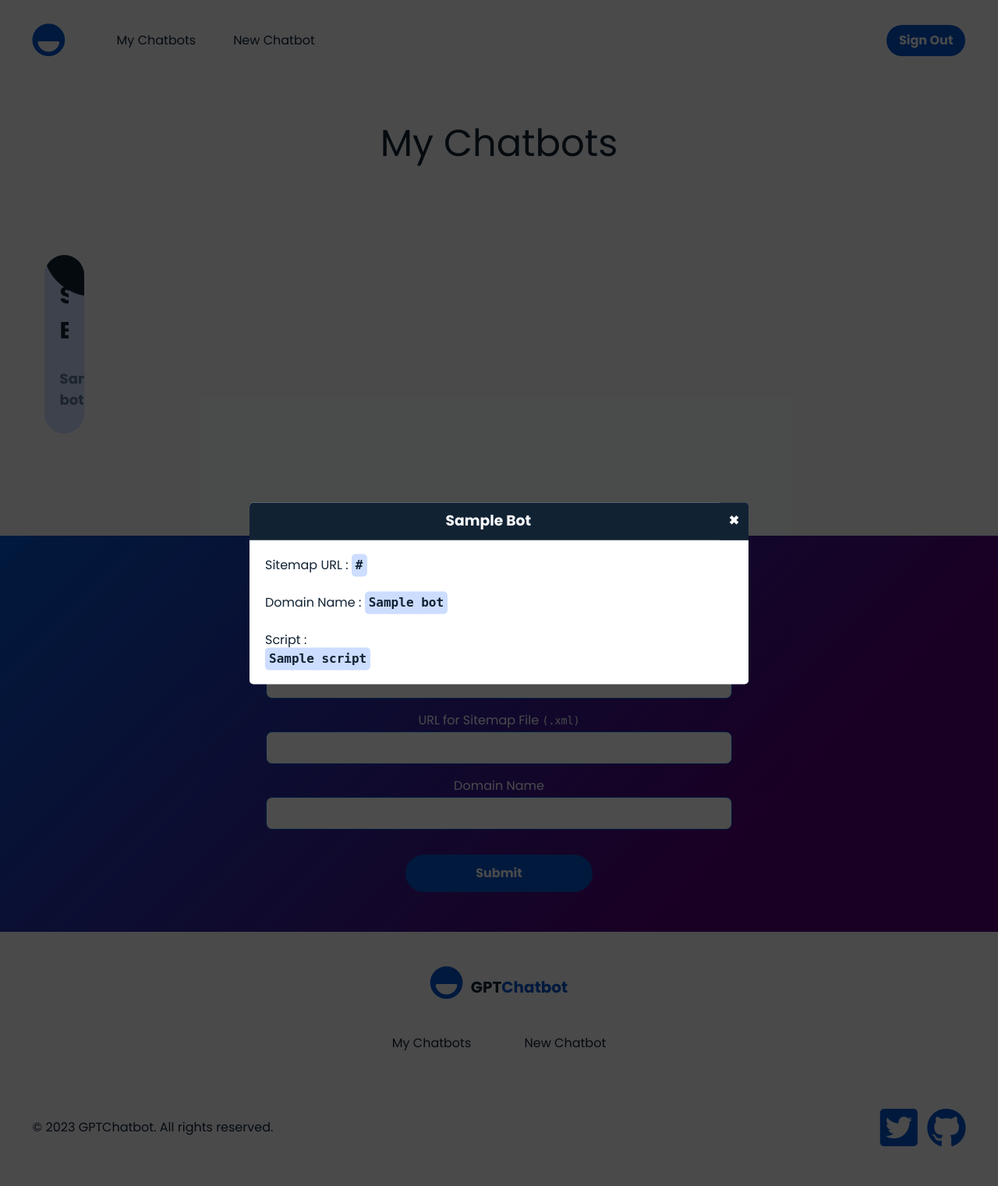
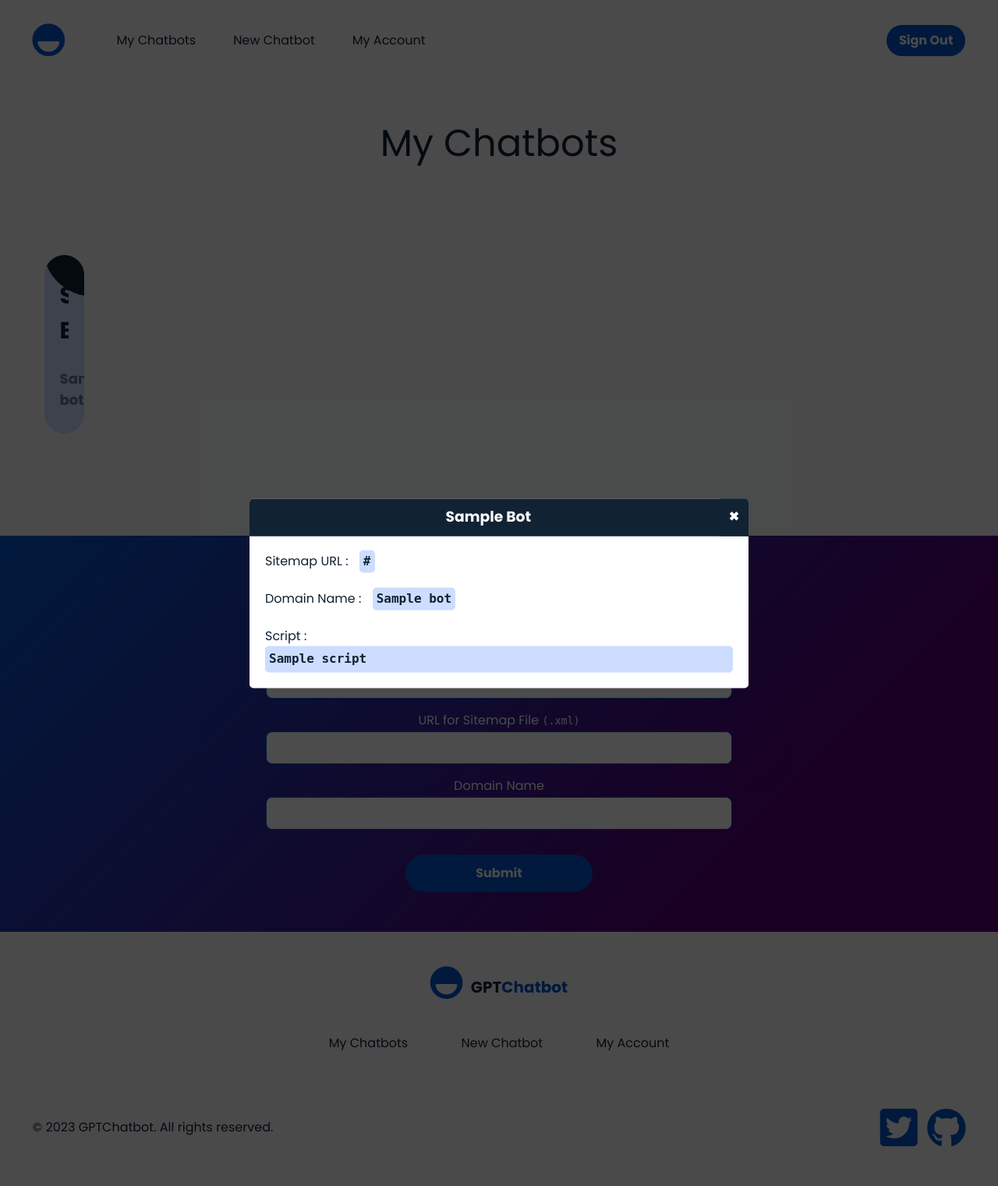
Before and after one commit to SadashayKanungo/GPT-Chatbot, a Flask app: template templates/dashboard.html in a window 1280 px wide, after a click that opens the changed part. Shown: the whole page at 78% size. Run offline with Flask 2, Linux system fonts and the light colour scheme; the template is opened without the code that fills it: most values are stand-ins (such as "Sample title", 1, 10 or a date in 2020); some libraries are stand-ins or nearby versions.

Commit message:
added account page

```diff
--- a/app.py
+++ b/app.py
@@ -50,7 +50,8 @@ def signup():
         "name": request.form.get('name'),
         "email": request.form.get('email'),
         "password": request.form.get('password'),
-        "token": None
+        "token": None,
+        "plan":"Starter"
     }
 
     # Encrypt the password
@@ -108,6 +109,14 @@ def dashboard():
 
     bots = db.chatbots.find({'owner':current_user['_id']})
     return render_template('dashboard.html', user=current_user, bots=bots, csrf_token=get_csrf_token(current_user['token']))
+
+@app.route('/account/')
+@jwt_required()
+def account():
+    if not current_user['token']:
+        return jsonify({ "error": "Not Authorized" }), 401
+
+    return render_template('account.html', user=current_user)
 
 @app.route('/bot/', defaults={'path': ''})
 @app.route('/bot/<path:path>')
@@ -180,5 +189,9 @@ def ask_chatbot():
         'answer': ans
     }
 
+# Stripe Endpoints
+
+
+
 if __name__ == "__main__":
     app.run(debug=True)
--- a/static/style/resalient.fontIcons.screen.css
+++ b/static/style/resalient.fontIcons.screen.css
@@ -25,8 +25,8 @@ body {
 	--primeSelection:#0484;
 	--gradientStart:#05C;
 	--gradientEnd:#507;
-  --red:#ff1111;
-  --red-translucent:#ff9999;
+  	--red:#ff1111;
+  	--red-translucent:#ff6565;
 }
 
 html,body,div,p,h1,h2,h3,h4,h5,h6,
@@ -34,6 +34,7 @@ ul,ol,li,dl,dt,dd,form,fieldset,caption,legend,
 table,tr,td,th,address,blockquote,img {
 	margin:0;
 	padding:0;
+	scroll-behavior: smooth;
 }
 
 img, fieldset {
@@ -170,7 +171,7 @@ h1 span {
 #mainMenu {
 	flex-grow:1;
 	padding-left:1.5rem;
-  z-index: 2;
+  	z-index: 3;
 }
 
 #mainMenu li {
@@ -928,7 +929,6 @@ main > div .action {
   .bot-card-link:hover,
   .bot-card-link:hover .bot-card-title {
 	text-decoration: none;
-  text-transform:capitalize;
 	color: var(--primeColor);
   }
   .bot-card-link:hover .bot-card-bg {
@@ -942,7 +942,7 @@ main > div .action {
 	overflow: hidden;
 	font-weight: bold;
 	font-size: 30px;
-  text-transform:capitalize;
+  	text-transform:capitalize;
 	color: var(--flowColor);
 	z-index: 2;
 	position: relative;
@@ -1054,12 +1054,11 @@ form.onPageForm footer button:hover {
 
 .error {
   margin: 0;
-  font-size: 26px;
+  padding: 10px;
+  border-radius: 999px;
   font-weight: bold;
-  line-height: 26px;
-  padding: 5px;
   text-align: center;
-  color: var(--red);
+  color: var(--primeColor);
   background-color: var(--red-translucent);
 }
 
@@ -1127,6 +1126,7 @@ form.onPageForm footer button:hover {
   perspective: 1000;
   outline:1px solid transparent;
   opacity:0;
+  visibility:hidden;
 }
 .modal2:target .modal2-content {
   transform:translate(-50%, -50%);
@@ -1134,6 +1134,7 @@ form.onPageForm footer button:hover {
   transition-delay:.5s;
   z-index:6;
   opacity:1;
+  visibility:visible;
 }
 .modal2-close {
   float:right;
@@ -1172,4 +1173,26 @@ form.onPageForm footer button:hover {
   border-radius: 5px;
   padding: 5px;
   line-height:0.8rem;
+  margin-left:10px;
 }
+.modal2-area .code{
+  font-family: monospace;
+  font-weight: bold;
+  background-color: var(--highlightColor);
+  border-radius: 5px;
+  padding: 5px;
+}
+
+/*=============================================================================================*/
+#accountDetails p {
+	text-align: left;
+  }
+#accountDetails code{
+	font-weight: bold;
+	background-color: var(--highlightColor);
+	border-radius: 5px;
+	padding: 5px;
+	line-height:0.8rem;
+	margin-left:10px;
+	margin-right: 50px;
+  }
--- a/templates/dashboard.html
+++ b/templates/dashboard.html
@@ -13,6 +13,7 @@
         <li hidden><a href="#" class="modalClose">Exit Menu</a></li>
         <li><a href="#testimonials">My Chatbots</a></li>
         <li><a href="#getStarted">New Chatbot</a></li>
+        <li><a href="/account">My Account</a></li>
         <li class="alternate featured"><a href="/user/signout">Sign Out</a></li>
       </ul>
     </nav>
@@ -53,7 +54,7 @@
             <p>Sitemap URL : <code>{{bot['sitemap_url']}}</code></p><br>
             <p>Domain Name : <code>{{bot['domain_name']}}</code></p><br>
             <p>Script : </p>
-            <code>{{bot['script']}}</code>
+            <div class="code">{{bot['script']}}</div>
           </div>
         </div>
       </div>
@@ -102,6 +103,7 @@
     <ul class="onPageLinks">
       <li><a href="#testimonials">My Chatbots</a></li>
       <li><a href="#getStarted">New Chatbot</a></li>
+      <li><a href="/account">My Account</a></li>
     </ul>
     <p>
       &copy; 2023 GPTChatbot. All rights reserved.
```
Also changed, not shown: templates/home.html (+15 -22 lines).
